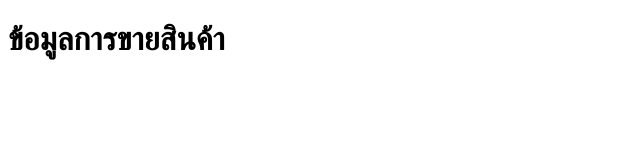
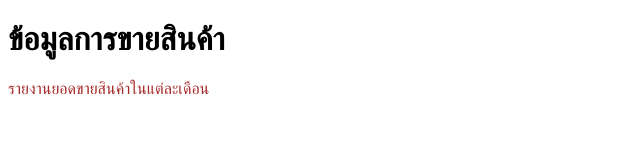
Before and after one commit to Tanapon65030/GitHub-Example, a plain HTML site: page index.html in a window 1280 px wide. Shown: the whole page, without its empty margins (0-640 px from the left). Drawn offline with Linux system fonts and the light colour scheme.

Commit message:
add report sale

```diff
--- a/index.html
+++ b/index.html
@@ -4,8 +4,13 @@
     <meta charset="UTF-8">
     <meta name="viewport" content="width=device-width, initial-scale=1.0">
     <title>Document</title>
+    <style>p{
+        color: brown;
+        }
+    </style>
 </head>
 <body>
     <h1>ข้อมูลการขายสินค้า</h1>
+    <p>รายงานยอดขายสินค้าในแต่ละเดือน</p>
 </body>
 </html>
```
